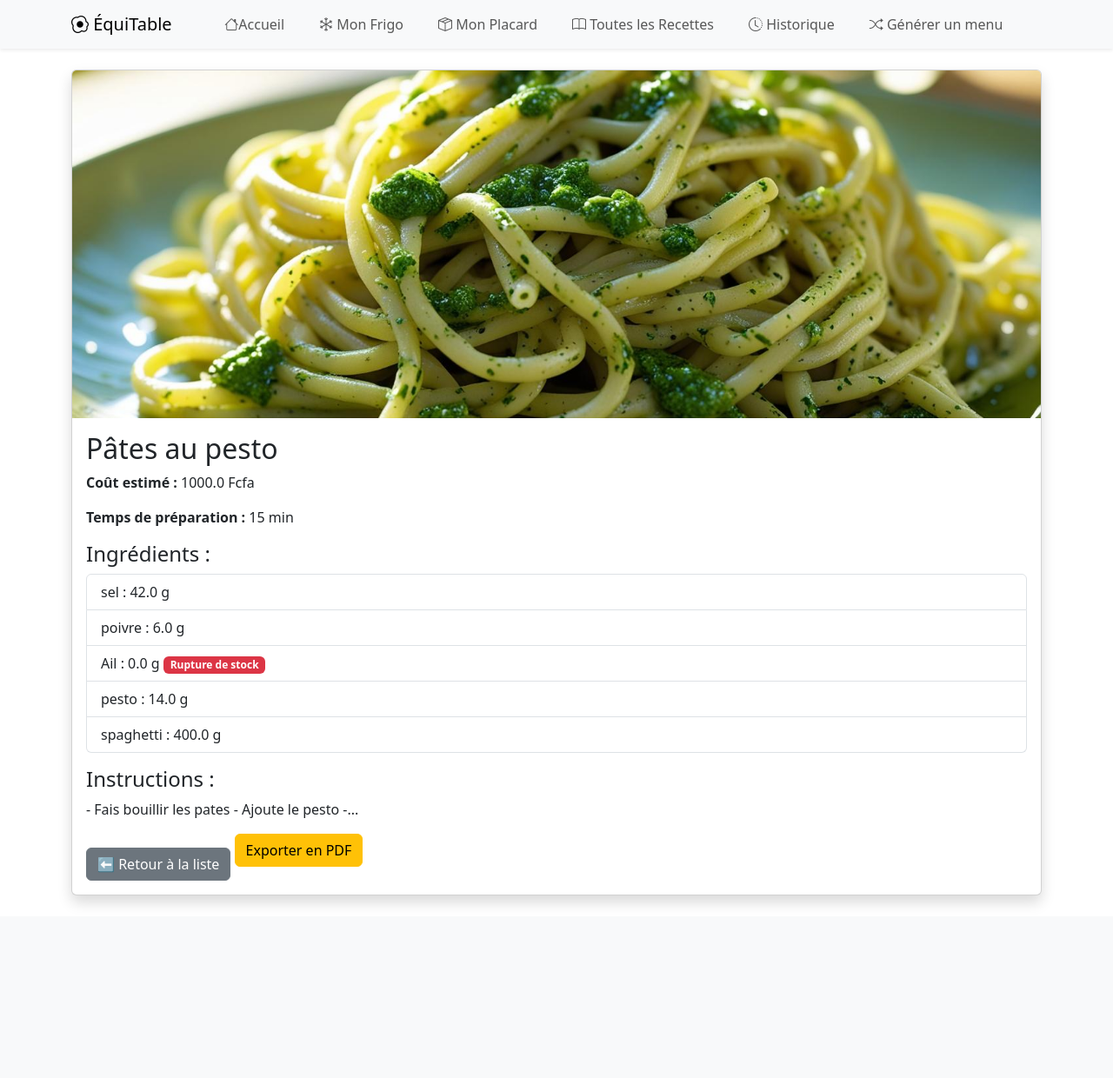
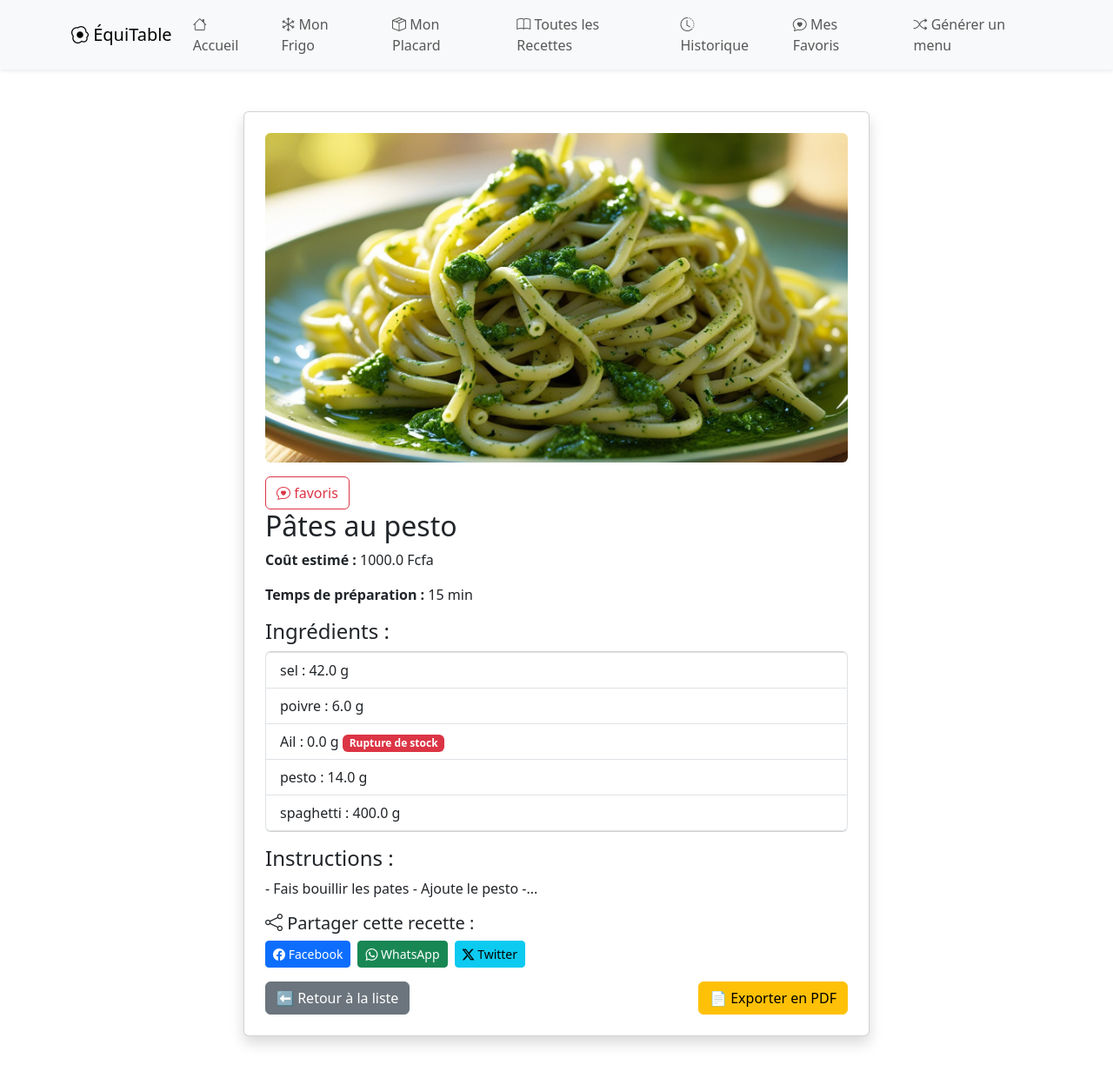
Before and after one commit to lady-maxi/Exam_python, a Django app: page /recette/1/ in a window 1280 px wide. Shown: the whole page at 87% size. Before the commit the page ends 1039 px from the top, so only its background shows below. Run offline with Django 5.2, Linux system fonts and the light colour scheme; data comes from the database, SQL or seed files in the repository; both versions use the stored data as it was after the commit.

Commit message:
Ajout des favoris et mise à jour des templates

```diff
--- a/monmenus/menuapp/models.py
+++ b/monmenus/menuapp/models.py
@@ -53,3 +53,12 @@ class Historique(models.Model):
 
     def __str__(self):
         return f"{self.recette.nom} — {self.date_validation.strftime('%d/%m/%Y %H:%M')}"
+
+
+
+class Favori(models.Model):
+    recette = models.ForeignKey('Recette', on_delete=models.CASCADE)
+    date_ajout = models.DateTimeField(auto_now_add=True)
+
+    def __str__(self):
+        return f"{self.recette.nom} — {self.date_ajout.strftime('%d/%m/%Y %H:%M')}"
--- a/monmenus/menuapp/templates/menuapp/base.html
+++ b/monmenus/menuapp/templates/menuapp/base.html
@@ -45,6 +45,10 @@
             <a class="nav-link" href="{% url 'historique' %}">
                 <i class="bi bi-clock-history"></i> Historique</a>
             </li>
+            <li class="nav-item">
+  <a class="nav-link" href="{% url 'mes_favoris' %}">
+    <i class="bi bi-chat-heart"></i> Mes Favoris</a>
+</li>
           <li class="nav-item">
             <a class="nav-link" href="{% url 'generer_menu' %}">
               <i class="bi bi-shuffle"></i> Générer un menu
--- a/monmenus/menuapp/templates/menuapp/detail_recette.html
+++ b/monmenus/menuapp/templates/menuapp/detail_recette.html
@@ -1,18 +1,18 @@
-<!DOCTYPE html>
-<html lang="en">
-<head>
-    <meta charset="UTF-8">
-    <meta name="viewport" content="width=device-width, initial-scale=1.0">
-    <title>Document</title>
-</head>
-<body>
 {% extends 'menuapp/base.html' %}
 {% block content %}
-  <div class="card shadow mb-4">
+<div class="container my-5">
+  <div class="row">
+    <div class="col-md-8 offset-md-2">
+      <div class="card shadow rounded p-4 bg-white">
         {% if recette.image %}
-      <img src="{{ recette.image.url }}" alt="{{ recette.nom }}" class="card-img-top img-fluid" style="max-height: 400px; object-fit: cover;">
+          <img src="{{ recette.image.url }}" alt="{{ recette.nom }}" class="card-img-top img-fluid mb-3 rounded" style="max-height: 400px; object-fit: cover;">
         {% endif %}
-    <div class="card-body">
+                <form method="post" action="{% url 'ajouter_favori' recette.id %}">
+  {% csrf_token %}
+  <button type="submit" class="btn btn-outline-danger">
+    <i class="bi bi-chat-heart"></i>  favoris
+  </button>
+</form>
         <h2 class="card-title">{{ recette.nom }}</h2>
         <p><strong>Coût estimé :</strong> {{ recette.cout_estime }} Fcfa</p>
         <p><strong>Temps de préparation :</strong> {{ recette.temps_preparation }} min</p>
@@ -32,10 +32,27 @@
         <h4>Instructions :</h4>
         <p>{{ recette.instructions }}</p>
 
-      <a href="{% url 'recettes' %}" class="btn btn-secondary mt-3">⬅️ Retour à la liste</a>
-      <a href="{% url 'export_pdf' recette.id %}" class="btn btn-warning mb-3">Exporter en PDF</a> <br>
+        <h5><i class="bi bi-share"></i> Partager cette recette :</h5>
+        <div class="d-flex gap-2 mb-3">
+          <a href="https://www.facebook.com/sharer/sharer.php?u={{ request.build_absolute_uri }}" target="_blank" class="btn btn-primary btn-sm">
+            <i class="bi bi-facebook"></i> Facebook
+          </a>
+          <a href="https://api.whatsapp.com/send?text=Regarde cette recette ! {{ request.build_absolute_uri }}" target="_blank" class="btn btn-success btn-sm">
+            <i class="bi bi-whatsapp"></i> WhatsApp
+          </a>
+          <a href="https://twitter.com/intent/tweet?text=Regarde cette recette !&url={{ request.build_absolute_uri }}" target="_blank" class="btn btn-info btn-sm">
+            <i class="bi bi-twitter-x"></i> Twitter
+          </a>
+        </div>
+
+
+
+        <div class="d-flex justify-content-between">
+          <a href="{% url 'recettes' %}" class="btn btn-secondary">⬅️ Retour à la liste</a>
+          <a href="{% url 'export_pdf' recette.id %}" class="btn btn-warning">📄 Exporter en PDF</a>
+        </div>
+      </div>
+    </div>
   </div>
 </div>
 {% endblock %}
-</body>
-</html>
--- a/monmenus/menuapp/urls.py
+++ b/monmenus/menuapp/urls.py
@@ -18,5 +18,7 @@ urlpatterns = [
     path('modifier-ingredient_placard/<int:id>/', views.modifier_ingredient_placard, name='modifier_ingredient_placard'),
     path('supprimer-ingredient_placard/<int:id>/', views.supprimer_ingredient_placard, name='supprimer_ingredient_placard'),
     path('historique/', views.historique, name='historique'),
+    path('ajouter-favori/<int:recette_id>/', views.ajouter_favori, name='ajouter_favori'),
+    path('mes-favoris/', views.mes_favoris, name='mes_favoris'),
 
     ]
--- a/monmenus/menuapp/views.py
+++ b/monmenus/menuapp/views.py
@@ -5,6 +5,7 @@ from .models import Ingredient, Recette
 from django.http import HttpResponse
 from django.template.loader import get_template
 from xhtml2pdf import pisa
+from .models import Favori
 from .models import Historique
 import random
 import re
@@ -164,3 +165,12 @@ def detail_recette(request, recette_id):
 def historique(request):
     historiques = Historique.objects.all().order_by('-date_validation')
     return render(request, 'menuapp/historique.html', {'historiques': historiques})
+
+def ajouter_favori(request, recette_id):
+    recette = get_object_or_404(Recette, id=recette_id)
+    Favori.objects.create(recette=recette)
+    return redirect('mes_favoris')
+
+def mes_favoris(request):
+    favoris = Favori.objects.all().order_by('-date_ajout')
+    return render(request, 'menuapp/mes_favoris.html', {'favoris': favoris})
```
Also changed, not shown: monmenus/menuapp/templates/menuapp/generer_menu.html (+20 -22 lines), monmenus/menuapp/templates/menuapp/mes_favoris.html (added, +29 -0 lines), monmenus/menuapp/templates/menuapp/pdf_template.html (+18 -15 lines), monmenus/db.sqlite3, monmenus/menuapp/migrations/0007_favori.py (added). Lines whose indentation alone changed are shown as unchanged.
